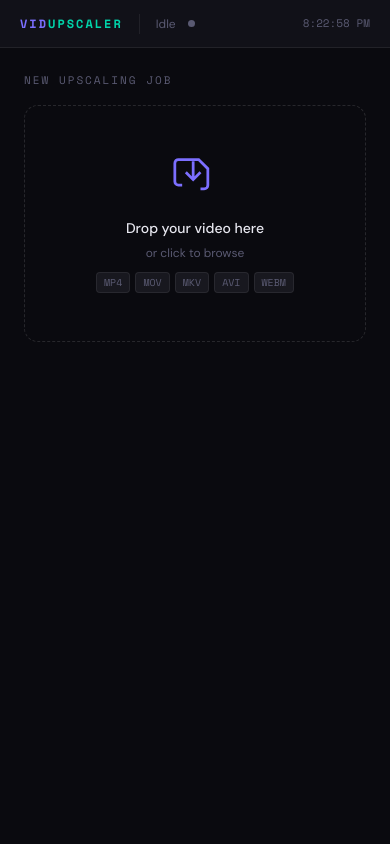
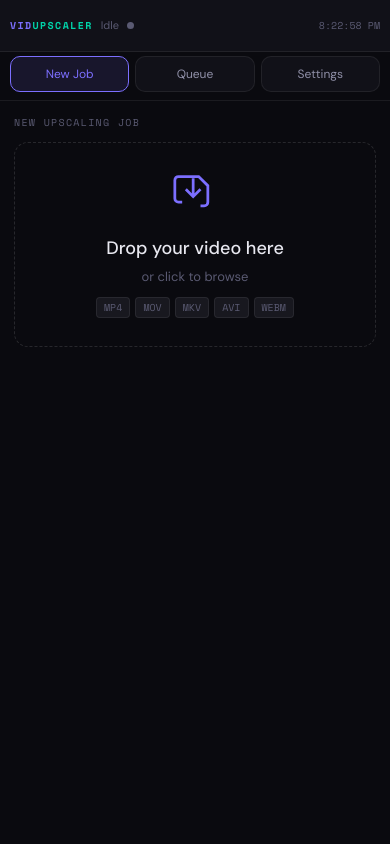
Before and after one commit to cralph/viduppy, a Flask app: page / in a window 390 px wide. Run offline with Flask 3, Linux system fonts and the light colour scheme; data that the repository does not hold is empty.

Commit message:
feat: responsive styles for mobile view

```diff
--- a/templates/app.html
+++ b/templates/app.html
@@ -26,6 +26,7 @@ button{font-family:var(--sans)}
 .topbar{grid-column:1/-1;background:var(--bg2);border-bottom:1px solid var(--border);display:flex;align-items:center;padding:0 20px;gap:12px;z-index:100}
 .sidebar{background:var(--bg2);border-right:1px solid var(--border);overflow-y:auto;display:flex;flex-direction:column}
 .main{overflow-y:auto}
+.mobile-tabs{display:none}
 
 /* Topbar */
 .logo{font-family:var(--mono);font-size:12px;font-weight:700;color:var(--accent);letter-spacing:2px;text-transform:uppercase}
@@ -211,6 +212,65 @@ button{font-family:var(--sans)}
 
 @media(max-width:768px){.shell{grid-template-columns:1fr}.sidebar{display:none}.stats-row{grid-template-columns:1fr 1fr}}
 @media(max-width:1000px){.job-meta-grid{grid-template-columns:1fr}}
+
+@media(max-width:768px){
+  .topbar{padding:0 10px;gap:8px;height:52px}
+  .logo{font-size:10px;letter-spacing:1.4px;max-width:120px;white-space:nowrap;overflow:hidden;text-overflow:ellipsis}
+  .topbar-sep{display:none}
+  #workerStatus{font-size:11px !important}
+  #activeJobTopbar{display:none}
+  #clockEl{font-size:10px !important}
+  .main{padding-bottom:74px}
+  .mobile-tabs{
+    display:grid;
+    grid-template-columns:repeat(3,1fr);
+    gap:6px;
+    position:sticky;
+    top:0;
+    z-index:90;
+    background:var(--bg);
+    border-bottom:1px solid var(--border);
+    padding:8px 10px;
+  }
+  .mobile-tab-btn{
+    border:1px solid var(--border);
+    background:var(--bg2);
+    color:var(--text2);
+    border-radius:10px;
+    min-height:36px;
+    font-size:12px;
+    padding:6px 8px;
+  }
+  .mobile-tab-btn .mini-badge{
+    margin-left:6px;
+    background:var(--accent);
+    color:#fff;
+    border-radius:999px;
+    font-size:10px;
+    font-family:var(--mono);
+    padding:1px 6px;
+    font-weight:700;
+  }
+  .mobile-tab-btn.active{
+    border-color:var(--accent);
+    color:var(--accent);
+    background:rgba(124,111,255,.12);
+  }
+  .content-pad{padding:14px}
+  .section-title{font-size:10px;letter-spacing:1.3px;margin-bottom:12px}
+  .upload-zone{padding:28px 16px}
+  .upload-zone h3{font-size:18px}
+  .upload-zone p{font-size:13px}
+  .controls-row{grid-template-columns:1fr}
+  .resize-grid{grid-template-columns:1fr}
+  .job-header{flex-direction:column;gap:9px}
+  .job-thumb{width:100%;height:132px}
+  .job-actions{flex-wrap:wrap}
+  .modal-bg{padding:10px}
+  .modal{padding:14px}
+  .toast-container{left:10px;right:10px;bottom:10px}
+  .toast{min-width:0}
+}
 </style>
 </head>
 <body>
@@ -260,6 +320,11 @@ button{font-family:var(--sans)}
 
   <!-- Main -->
   <main class="main">
+    <nav class="mobile-tabs" aria-label="Mobile navigation">
+      <button class="mobile-tab-btn active" onclick="showPanel('new')" id="mnav-new">New Job</button>
+      <button class="mobile-tab-btn" onclick="showPanel('queue')" id="mnav-queue">Queue <span class="mini-badge" id="mqueueBadge" style="display:none">0</span></button>
+      <button class="mobile-tab-btn" onclick="showPanel('settings')" id="mnav-settings">Settings</button>
+    </nav>
 
     <!-- ── Panel: New Job ───────────────────────────────────────────────────── -->
     <div class="panel active content-pad" id="panel-new">
@@ -689,7 +754,11 @@ function showPanel(id) {
   document.querySelectorAll('.panel').forEach(p => p.classList.remove('active'));
   document.getElementById(`panel-${id}`).classList.add('active');
   document.querySelectorAll('.sidebar-btn').forEach(b => b.classList.remove('active'));
-  document.getElementById(`nav-${id}`).classList.add('active');
+  const sideBtn = document.getElementById(`nav-${id}`);
+  if (sideBtn) sideBtn.classList.add('active');
+  document.querySelectorAll('.mobile-tab-btn').forEach(b => b.classList.remove('active'));
+  const mobileBtn = document.getElementById(`mnav-${id}`);
+  if (mobileBtn) mobileBtn.classList.add('active');
   if (id === 'settings') loadSettingsUI();
 }
 
@@ -1123,6 +1192,11 @@ function renderQueue() {
   const qCount = activeJobs.length;
   document.getElementById('queueBadge').textContent = qCount;
   document.getElementById('queueBadge').style.display = qCount > 0 ? '' : 'none';
+  const mobileQueueBadge = document.getElementById('mqueueBadge');
+  if (mobileQueueBadge) {
+    mobileQueueBadge.textContent = qCount;
+    mobileQueueBadge.style.display = qCount > 0 ? '' : 'none';
+  }
   refreshLiveTimers();
 }
 
```
